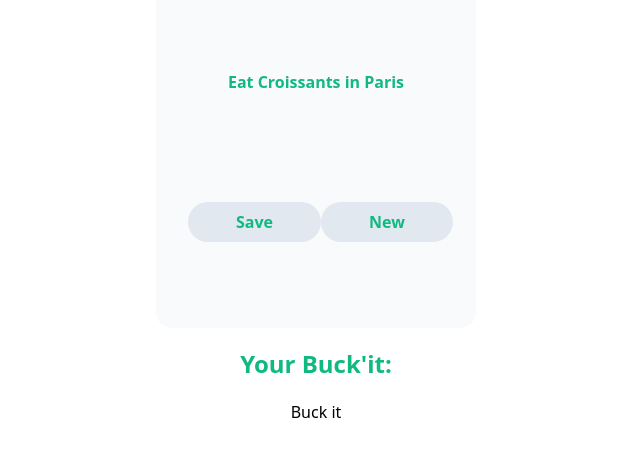
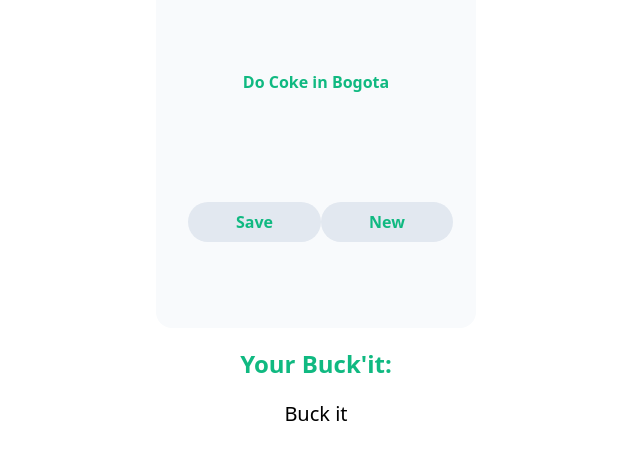
Before and after one commit to attilalb/buckit, a React (Vite) app: page / in a window 1280 px wide. Shown: the part 244-704 px from the top of the page, without its empty margins (324-964 px from the left). Built offline with nearby package versions, Linux system fonts and the light colour scheme.

Commit message:
feat: ability to save items to personal list

```diff
--- a/src/App.tsx
+++ b/src/App.tsx
@@ -6,9 +6,9 @@
 
 function App() {
   const [bucketListItem, setBucketListItem] = useState(null);
-  const [myList, setMyList] = useState(['Buck it'])
+  const [myList, setMyList] = useState(['Buck it']);
 
-  const testListItem = 'Eat Croissants in Paris';
+  const testListItem = 'Do Coke in Bogota';
   const fetchNewItem = async () => {
     try {
       const response = await fetch('https://api.api-ninjas.com/v1/bucketlist', {
@@ -33,11 +33,12 @@
   // }, []);
 
   const addListItem = () => {
-    setMyList(
-      [...myList,
+    setMyList([
+      ...myList,
       // bucketListItem]
-      testListItem]
-    )}
+      testListItem,
+    ]);
+  };
 
   return (
     <>
@@ -54,12 +55,11 @@
             {bucketListItem} {testListItem}
           </h3>
           <div className="flex flex-row justify-evenly">
-
             <button
               className="bg-slate-200 min-w-min px-12 py-2 rounded-full"
               onClick={addListItem}
-              >
-                Save
+            >
+              Save
             </button>
             <button
               className="bg-slate-200 min-w-min px-12 py-2 rounded-full"
@@ -69,10 +69,14 @@
             </button>
           </div>
         </div>
-        <h2 className='my-5 text-2xl font-semibold text-emerald-500'>Your Buck'it:</h2>
+        <h2 className="my-5 text-2xl font-semibold text-emerald-500">
+          Your Buck'it:
+        </h2>
         <ul>
-          {myList.map(myListItem => <li>{myListItem}</li>)}
-          </ul>
+          {myList.map((myListItem) => (
+            <li className="text-xl">{myListItem}</li>
+          ))}
+        </ul>
       </div>
     </>
   );
```
